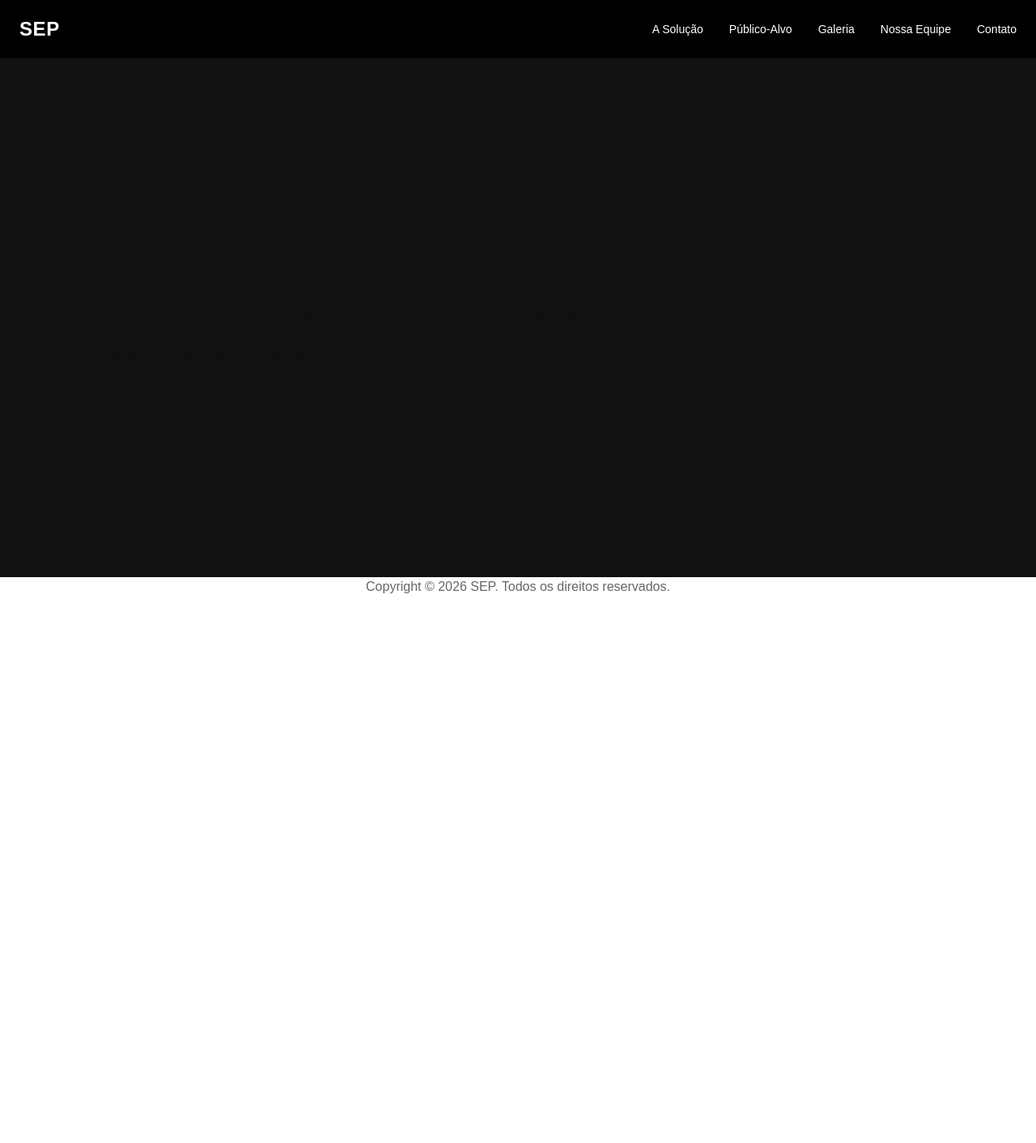
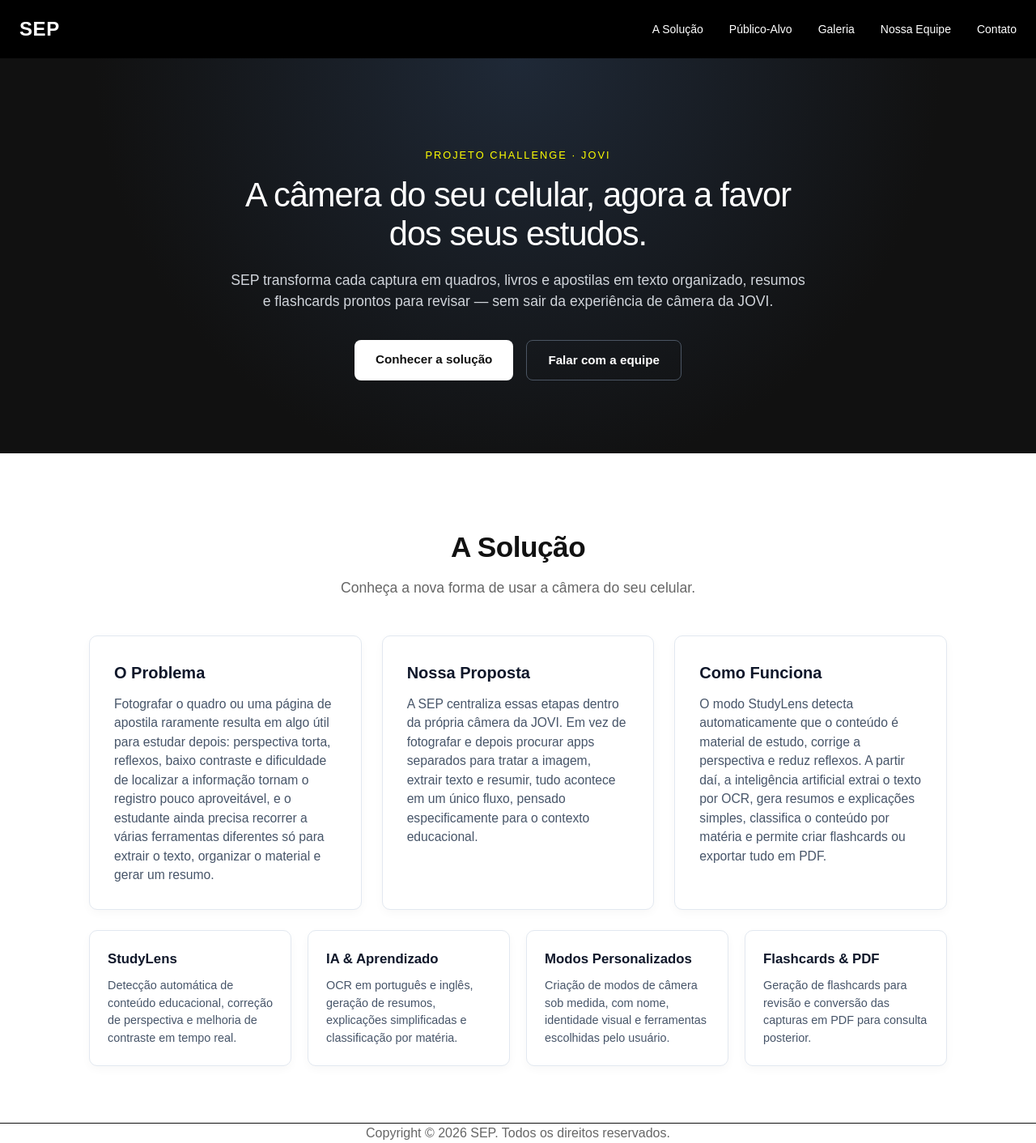
Before and after one commit to lucasknohara/SEP, a React (Vite) app: page /landing in a window 1280 px wide. Shown: the whole page at 81% size. Before the commit the page ends 800 px from the top, so only its background shows below. Built offline with nearby package versions, Linux system fonts and the light colour scheme.

Commit message:
feat: implementar seção solução da landing page

```diff
--- a/src/components/LandingPage/Hero/Hero.jsx
+++ b/src/components/LandingPage/Hero/Hero.jsx
@@ -1,22 +1,31 @@
-function HeroLading() {
+function HeroLanding() {
     return (
-        <section className="hero" aria-labelledby="hero-titulo">
-            <div className="hero-conteudo">
-                <p className="hero-eyebrow">Projeto Challenge · JOVI</p>
-                <h1 id="hero-titulo">
+        <section className="grid place-items-center px-5 pt-[110px] pb-[90px] text-center text-white bg-[#111111] bg-[radial-gradient(circle_at_50%_0%,_#1f2937_0%,_#111111_65%)]">
+            <div className="max-w-[720px]">
+                <p className="mb-4 text-[0.8rem] uppercase tracking-[2px] text-[yellow]">Projeto Challenge · JOVI</p>
+
+                <h1 className="mb-5 text-[2.6rem] leading-[1.15] tracking-[-1px]">
                     A câmera do seu celular, agora a favor dos seus estudos.
                 </h1>
 
-                <p className="hero-texto">
-                    SEP transforma cada captura em quadros, livros e apostilas em texto organizado, resumos e flashcards prontos para revisar — sem sair da experiência de câmera da JOVI.
+                <p className="mb-[34px] text-[1.1rem] text-[#d1d5db]">
+                    SEP transforma cada captura em quadros, livros e apostilas
+                    em texto organizado, resumos e flashcards prontos para
+                    revisar — sem sair da experiência de câmera da JOVI.
                 </p>
 
-                <div className="hero-acoes">
-                    <a href="#solucao" className="botao botao-primario">
+                <div className="flex flex-wrap justify-center gap-4">
+                    <a
+                        href="#solucao"
+                        className="inline-block rounded-[8px] bg-white px-[26px] py-[13px] text-[0.95rem] font-semibold text-[#111111] no-underline transition-transform duration-200 ease-in-out hover:-translate-y-0.5"
+                    >
                         Conhecer a solução
                     </a>
 
-                    <a href="#contato" className="botao botao-secundario">
+                    <a
+                        href="#contato"
+                        className="inline-block rounded-[8px] border border-[#4b5563] bg-transparent px-[26px] py-[13px] text-[0.95rem] font-semibold text-white no-underline transition-transform duration-200 ease-in-out hover:-translate-y-0.5"
+                    >
                         Falar com a equipe
                     </a>
                 </div>
@@ -25,4 +34,4 @@ function HeroLading() {
     );
 }
 
-export default HeroLading;
+export default HeroLanding;
--- /dev/null
+++ b/src/components/LandingPage/Solution/Solution.jsx
@@ -0,0 +1,92 @@
+function Solution() {
+    return (
+        <section className="mx-auto max-w-[1100px] scroll-mt-[60px] px-5 pt-[90px] pb-[70px]" id="solucao">
+            <div className="mb-[45px] text-center">
+                <h2 className="mb-[10px] text-[2.2rem] tracking-[-0.5px] text-[#111111] font-semibold">A Solução</h2>
+                <p className="text-[1.1rem] text-[#666666]">Conheça a nova forma de usar a câmera do seu celular.</p>
+            </div>
+
+            <div className="grid grid-cols-3 gap-[25px]">
+                <article className="rounded-[10px] border border-[#e2e8f0] bg-white p-[30px] shadow-[0_4px_12px_rgba(0,0,0,0.03)] transition-all duration-200 ease-in-out hover:-translate-y-1 hover:shadow-[0_8px_20px_rgba(0,0,0,0.08)]">
+                    <h3 className="mb-3 text-[1.25rem] text-[#0f172a] font-semibold">O Problema</h3>
+                    <p className="text-[0.98rem] text-[#475569]">
+                        Fotografar o quadro ou uma página de apostila raramente
+                        resulta em algo útil para estudar depois: perspectiva
+                        torta, reflexos, baixo contraste e dificuldade de
+                        localizar a informação tornam o registro pouco
+                        aproveitável, e o estudante ainda precisa recorrer a
+                        várias ferramentas diferentes só para extrair o texto,
+                        organizar o material e gerar um resumo.
+                    </p>
+                </article>
+
+                <article className="rounded-[10px] border border-[#e2e8f0] bg-white p-[30px] shadow-[0_4px_12px_rgba(0,0,0,0.03)] transition-all duration-200 ease-in-out hover:-translate-y-1 hover:shadow-[0_8px_20px_rgba(0,0,0,0.08)]">
+                    <h3 className="mb-3 text-[1.25rem] text-[#0f172a] font-semibold">Nossa Proposta</h3>
+                    <p className="text-[0.98rem] text-[#475569]">
+                        A SEP centraliza essas etapas dentro da própria câmera
+                        da JOVI. Em vez de fotografar e depois procurar apps
+                        separados para tratar a imagem, extrair texto e
+                        resumir, tudo acontece em um único fluxo, pensado
+                        especificamente para o contexto educacional.
+                    </p>
+                </article>
+
+                <article className="rounded-[10px] border border-[#e2e8f0] bg-white p-[30px] shadow-[0_4px_12px_rgba(0,0,0,0.03)] transition-all duration-200 ease-in-out hover:-translate-y-1 hover:shadow-[0_8px_20px_rgba(0,0,0,0.08)]">
+                    <h3 className="mb-3 text-[1.25rem] text-[#0f172a] font-semibold">Como Funciona</h3>
+                    <p className="text-[0.98rem] text-[#475569]">
+                        O modo StudyLens detecta automaticamente que o conteúdo
+                        é material de estudo, corrige a perspectiva e reduz
+                        reflexos. A partir daí, a inteligência artificial
+                        extrai o texto por OCR, gera resumos e explicações
+                        simples, classifica o conteúdo por matéria e permite
+                        criar flashcards ou exportar tudo em PDF.
+                    </p>
+                </article>
+            </div>
+
+            <div className="mt-[25px] grid grid-cols-4 gap-5">
+                <article className="rounded-[10px] border border-[#e2e8f0] bg-white p-[22px] shadow-[0_4px_12px_rgba(0,0,0,0.03)] transition-[transform,box-shadow] duration-200 ease-in-out hover:-translate-y-1 hover:shadow-[0_8px_20px_rgba(0,0,0,0.08)]">
+                    <h4 className="mb-[10px] text-[1.05rem] text-[#0f172a] font-semibold">
+                        StudyLens
+                    </h4>
+                    <p className="text-[0.9rem] text-[#475569]">
+                        Detecção automática de conteúdo educacional, correção de
+                        perspectiva e melhoria de contraste em tempo real.
+                    </p>
+                </article>
+
+                <article className="rounded-[10px] border border-[#e2e8f0] bg-white p-[22px] shadow-[0_4px_12px_rgba(0,0,0,0.03)] transition-[transform,box-shadow] duration-200 ease-in-out hover:-translate-y-1 hover:shadow-[0_8px_20px_rgba(0,0,0,0.08)]">
+                    <h4 className="mb-[10px] text-[1.05rem] text-[#0f172a] font-semibold">
+                        IA &amp; Aprendizado
+                    </h4>
+                    <p className="text-[0.9rem] text-[#475569]">
+                        OCR em português e inglês, geração de resumos,
+                        explicações simplificadas e classificação por matéria.
+                    </p>
+                </article>
+
+                <article className="rounded-[10px] border border-[#e2e8f0] bg-white p-[22px] shadow-[0_4px_12px_rgba(0,0,0,0.03)] transition-[transform,box-shadow] duration-200 ease-in-out hover:-translate-y-1 hover:shadow-[0_8px_20px_rgba(0,0,0,0.08)]">
+                    <h4 className="mb-[10px] text-[1.05rem] text-[#0f172a] font-semibold">
+                        Modos Personalizados
+                    </h4>
+                    <p className="text-[0.9rem] text-[#475569]">
+                        Criação de modos de câmera sob medida, com nome,
+                        identidade visual e ferramentas escolhidas pelo usuário.
+                    </p>
+                </article>
+
+                <article className="rounded-[10px] border border-[#e2e8f0] bg-white p-[22px] shadow-[0_4px_12px_rgba(0,0,0,0.03)] transition-[transform,box-shadow] duration-200 ease-in-out hover:-translate-y-1 hover:shadow-[0_8px_20px_rgba(0,0,0,0.08)]">
+                    <h4 className="mb-[10px] text-[1.05rem] text-[#0f172a] font-semibold">
+                        Flashcards &amp; PDF
+                    </h4>
+                    <p className="text-[0.9rem] text-[#475569]">
+                        Geração de flashcards para revisão e conversão das
+                        capturas em PDF para consulta posterior.
+                    </p>
+                </article>
+            </div>
+        </section>
+    );
+}
+
+export default Solution;
--- a/src/pages/LangingPage/LandingPage.jsx
+++ b/src/pages/LangingPage/LandingPage.jsx
@@ -1,11 +1,13 @@
 import HeroLanding from "../../components/LandingPage/Hero/Hero.jsx";
 import HeaderLanding from "../../components/LandingPage/Header/Header.jsx";
+import Solution from "../../components/LandingPage/Solution/Solution.jsx";
 
 function LandingPage() {
     return (
         <>
             <HeaderLanding />
             <HeroLanding />
+            <Solution />
         </>
     );
 }
```
